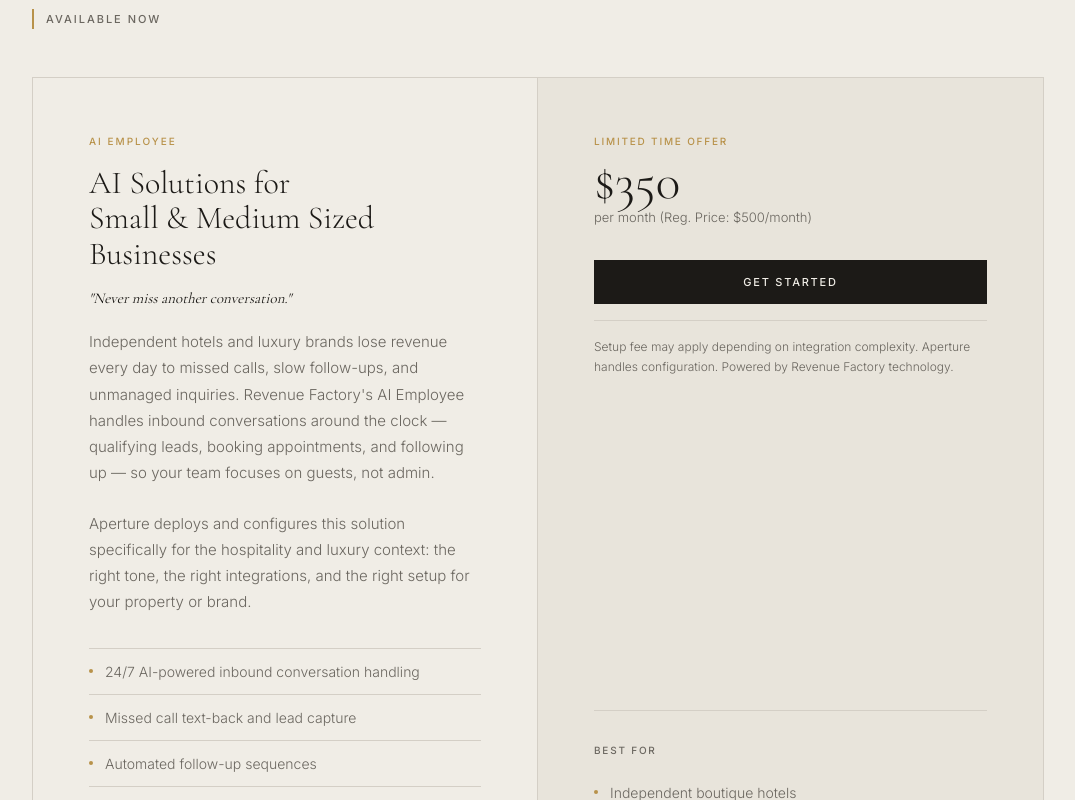
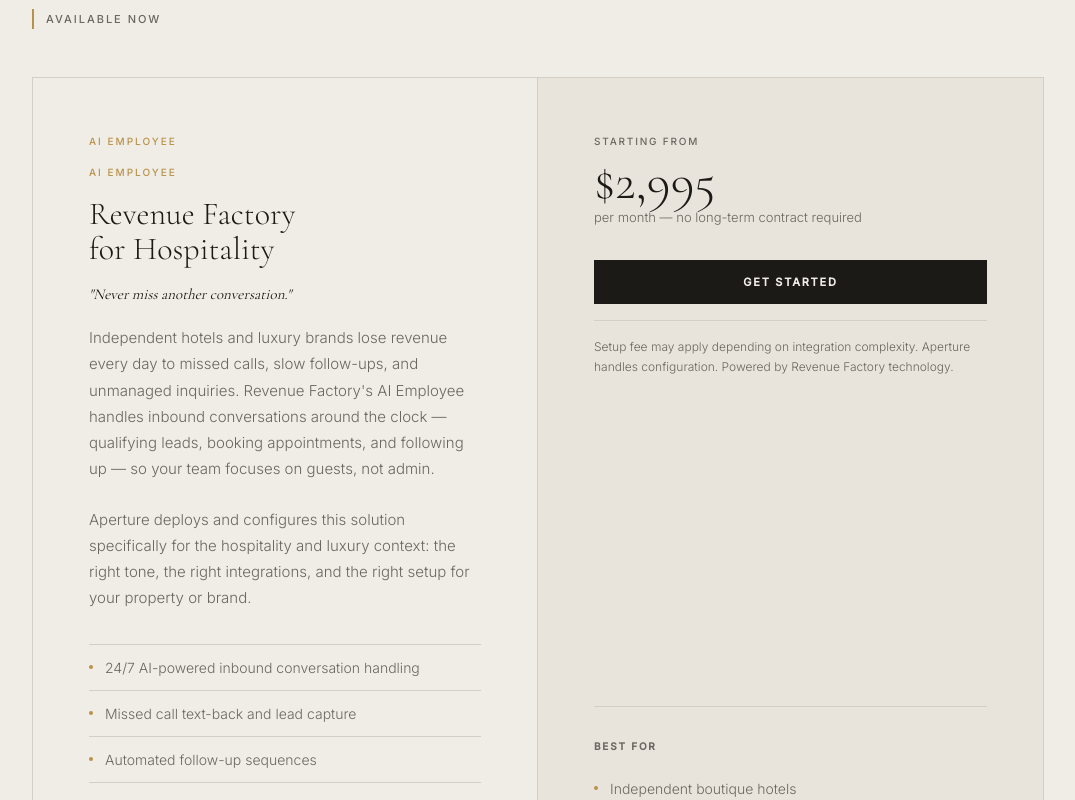
Before and after one commit to letsnavigatebmw/aperture-hospitality, a Next.js app: page /solutions in a window 1280 px wide. Shown: the part 740-1540 px from the top of the page, without its empty margins (102-1177 px from the left). Built offline with nearby package versions, Linux system fonts and the light colour scheme.

Commit message:
Update Solutions product card copy and pricing: Revenue Factory for Hospitality at $2,995/month

```diff
--- a/app/solutions/page.tsx
+++ b/app/solutions/page.tsx
@@ -135,6 +135,16 @@ export default function SolutionsPage() {
                 marginBottom: '1rem'
               }}>AI Employee</div>
 
+              <div style={{
+                fontFamily: "'Inter', sans-serif",
+                fontSize: '0.625rem',
+                fontWeight: 500,
+                letterSpacing: '0.2em',
+                textTransform: 'uppercase',
+                color: '#B8924A',
+                marginBottom: '1rem'
+              }}>AI Employee</div>
+
               <h2 style={{
                 fontFamily: "'Cormorant Garamond', Georgia, serif",
                 fontSize: 'clamp(1.75rem, 2.5vw, 2.5rem)',
@@ -144,7 +154,7 @@ export default function SolutionsPage() {
                 margin: 0,
                 marginBottom: '1rem'
               }}>
-                AI Solutions for<br/>Small & Medium Sized Businesses
+                Revenue Factory<br/>for Hospitality
               </h2>
 
               <p style={{
@@ -234,9 +244,9 @@ export default function SolutionsPage() {
                   fontWeight: 500,
                   letterSpacing: '0.18em',
                   textTransform: 'uppercase',
-                  color: '#B8924A',
+                  color: '#6B6760',
                   marginBottom: '0.5rem'
-                }}>Limited Time Offer</div>
+                }}>Starting From</div>
 
                 <div style={{
                   fontFamily: "'Cormorant Garamond', Georgia, serif",
@@ -246,7 +256,7 @@ export default function SolutionsPage() {
                   lineHeight: 1,
                   marginBottom: '0rem'
                 }}>
-                  $350
+                  $2,995
                 </div>
 
                 <div style={{
@@ -256,7 +266,7 @@ export default function SolutionsPage() {
                   color: '#6B6760',
                   marginBottom: '2rem'
                 }}>
-                  per month (Reg. Price: $500/month)
+                  per month — no long-term contract required
                 </div>
 
                 <Link href="/contact?product=revenue-factory" style={{
@@ -268,7 +278,7 @@ export default function SolutionsPage() {
                   color: '#F0EDE6',
                   fontFamily: "'Inter', sans-serif",
                   fontSize: '0.6875rem',
-                  fontWeight: 500,
+                  fontWeight: 600,
                   letterSpacing: '0.16em',
                   textTransform: 'uppercase',
                   textDecoration: 'none',
@@ -301,7 +311,7 @@ export default function SolutionsPage() {
                 <div style={{
                   fontFamily: "'Inter', sans-serif",
                   fontSize: '0.625rem',
-                  fontWeight: 500,
+                  fontWeight: 600,
                   letterSpacing: '0.18em',
                   textTransform: 'uppercase',
                   color: '#6B6760',
```
